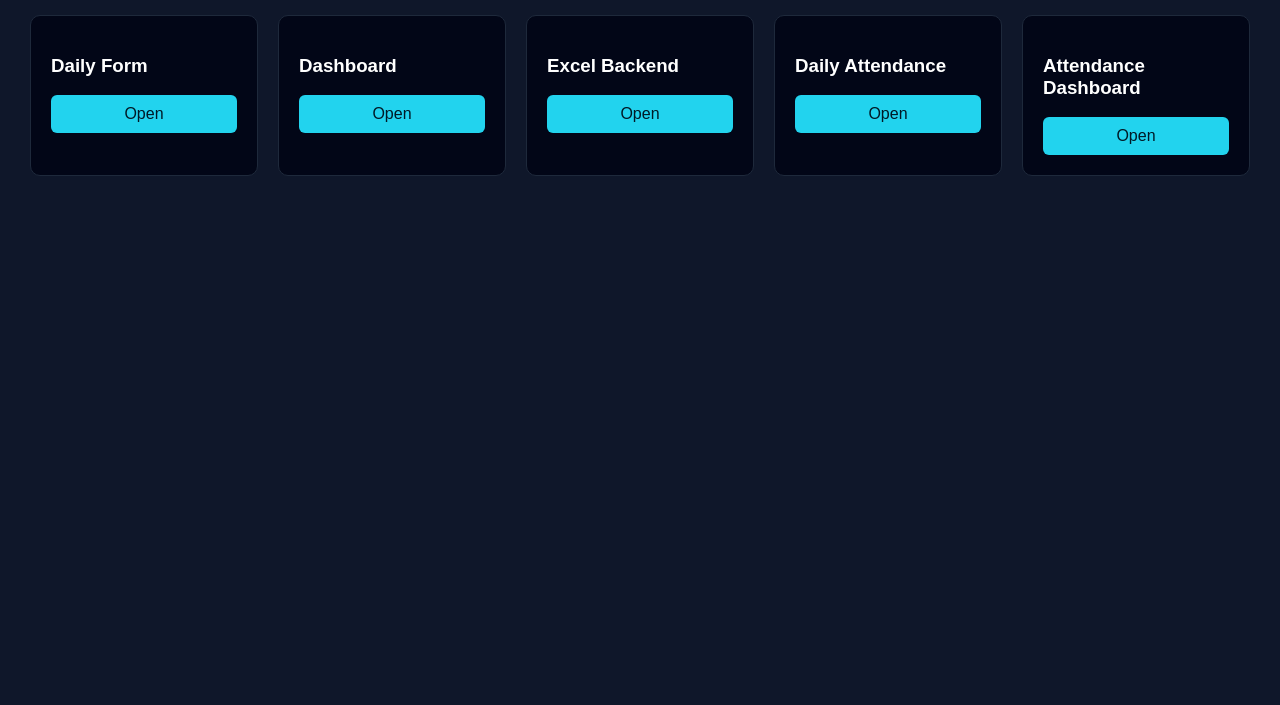
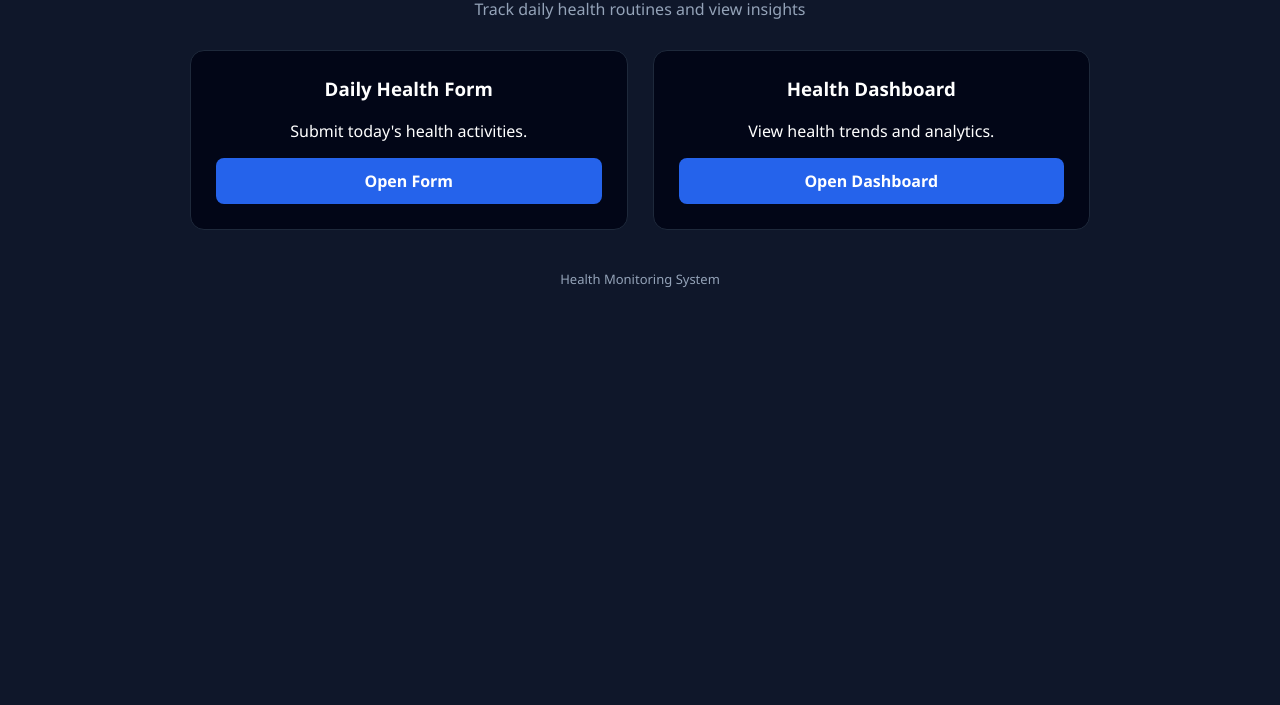
Before and after one commit to arul-spec/home, a plain HTML site: page index.html in a window 1280 px wide. Shown: the part 95-800 px from the top of the page. Drawn offline with Linux system fonts and the light colour scheme.

Commit message:
Change title and improve layout in index.html
Updated the title and enhanced styling for better layout and user experience.

```diff
--- a/index.html
+++ b/index.html
@@ -2,61 +2,122 @@
 <html>
 <head>
 <meta charset="UTF-8">
-<title>Data-Technics Tools</title>
+<title>Daily Health Tracker</title>
+<meta name="viewport" content="width=device-width, initial-scale=1">
 
 <style>
-body{font-family:Arial;background:#0f172a;color:white;margin:0;padding:30px}
-h1{color:#60a5fa}
-.grid{display:grid;grid-template-columns:repeat(auto-fit,minmax(220px,1fr));gap:20px}
-.card{background:#020617;padding:20px;border-radius:10px;border:1px solid #1e293b}
-a{display:block;margin-top:10px;padding:10px;text-align:center;background:#22d3ee;color:#001926;text-decoration:none;border-radius:6px}
+
+body{
+font-family:Segoe UI;
+background:#0f172a;
+margin:0;
+padding:40px;
+color:white;
+}
+
+.container{
+max-width:900px;
+margin:auto;
+text-align:center;
+}
+
+.header{
+font-size:32px;
+margin-bottom:10px;
+color:#60a5fa;
+}
+
+.sub{
+color:#94a3b8;
+margin-bottom:30px;
+}
+
+.grid{
+display:grid;
+grid-template-columns:repeat(auto-fit,minmax(250px,1fr));
+gap:25px;
+}
+
+.card{
+background:#020617;
+padding:25px;
+border-radius:14px;
+border:1px solid #1e293b;
+transition:0.2s;
+}
+
+.card:hover{
+transform:translateY(-4px);
+border-color:#334155;
+}
+
+.card h3{
+margin-top:0;
+}
+
+.btn{
+display:block;
+text-align:center;
+margin-top:15px;
+padding:12px;
+border-radius:8px;
+background:#2563eb;
+color:white;
+text-decoration:none;
+font-weight:bold;
+}
+
+.footer{
+margin-top:40px;
+font-size:13px;
+color:#94a3b8;
+}
+
 </style>
+
 </head>
 
 <body>
 
-<h1>Data-Technics Internal Tools</h1>
+<div class="container">
+
+<div class="header">Daily Health Tracker</div>
+
+<div class="sub">
+Track daily health routines and view insights
+</div>
 
 <div class="grid">
 
 <div class="card">
-<h3>Daily Form</h3>
-<a target="_blank"
-href="https://script.google.com/macros/s/AKfycbwyldBDBxsnhzk1H_NZGPxprMjXBdTd_gwJDcwwG66Eebq4W4AqsRat066Uu9LMNhKz/exec">
-Open
+
+<h3>Daily Health Form</h3>
+<p>Submit today's health activities.</p>
+
+<a class="btn"
+href="https://script.google.com/macros/s/AKfycbyWGLXxN3kMgsMOQzVw8oSnTLMdqFWAg0s5KjPC0ei7993ldr4ZoePQDuG_DWlY2wxL/exec?page=form">
+Open Form
 </a>
+
 </div>
 
+
 <div class="card">
-<h3>Dashboard</h3>
-<a target="_blank"
-href="https://script.google.com/macros/s/AKfycbw7sdDJp12cMPm4HjtXHwSfsi4PGs12CY82lhfBmoiY2ZpdxeG2CWyqc3_LVmaxDg1b/exec">
-Open
+
+<h3>Health Dashboard</h3>
+<p>View health trends and analytics.</p>
+
+<a class="btn"
+href="https://script.google.com/macros/s/AKfycbyWGLXxN3kMgsMOQzVw8oSnTLMdqFWAg0s5KjPC0ei7993ldr4ZoePQDuG_DWlY2wxL/exec?page=dashboard">
+Open Dashboard
 </a>
+
 </div>
 
-<div class="card">
-<h3>Excel Backend</h3>
-<a target="_blank"
-href="https://docs.google.com/spreadsheets/d/e/2PACX-1vRXQv2cgQhd9KOIcziopCiW0UE6ZyHtok-M3RZxYgBsSn8zAH5aCfFb7O-vP4ufaC-jtbyQEWL6dUvs/pubhtml">
-Open
-</a>
 </div>
 
-<div class="card">
-<h3>Daily Attendance</h3>
-<a target="_blank"
-href="https://script.google.com/a/macros/datatechnics.in/s/AKfycbwN0AQUhCbBTc8TkUMyQlNxB-Wy9FEI5HsGj44zpKA7uZ_4woSRjhquGiMwtzEjBT333Q/exec?view=app">
-Open
-</a>
-</div>
-
-<div class="card">
-<h3>Attendance Dashboard</h3>
-<a target="_blank"
-href="https://script.google.com/a/macros/datatechnics.in/s/AKfycbwwfPmJf3weY0jznRsKpkrthOkx3H6-B3jL_0zpJmIT86sjLiofaIQt6_doB0dIkuN7vw/exec?view=dashboard">
-Open
-</a>
+<div class="footer">
+Health Monitoring System
 </div>
 
 </div>
```
